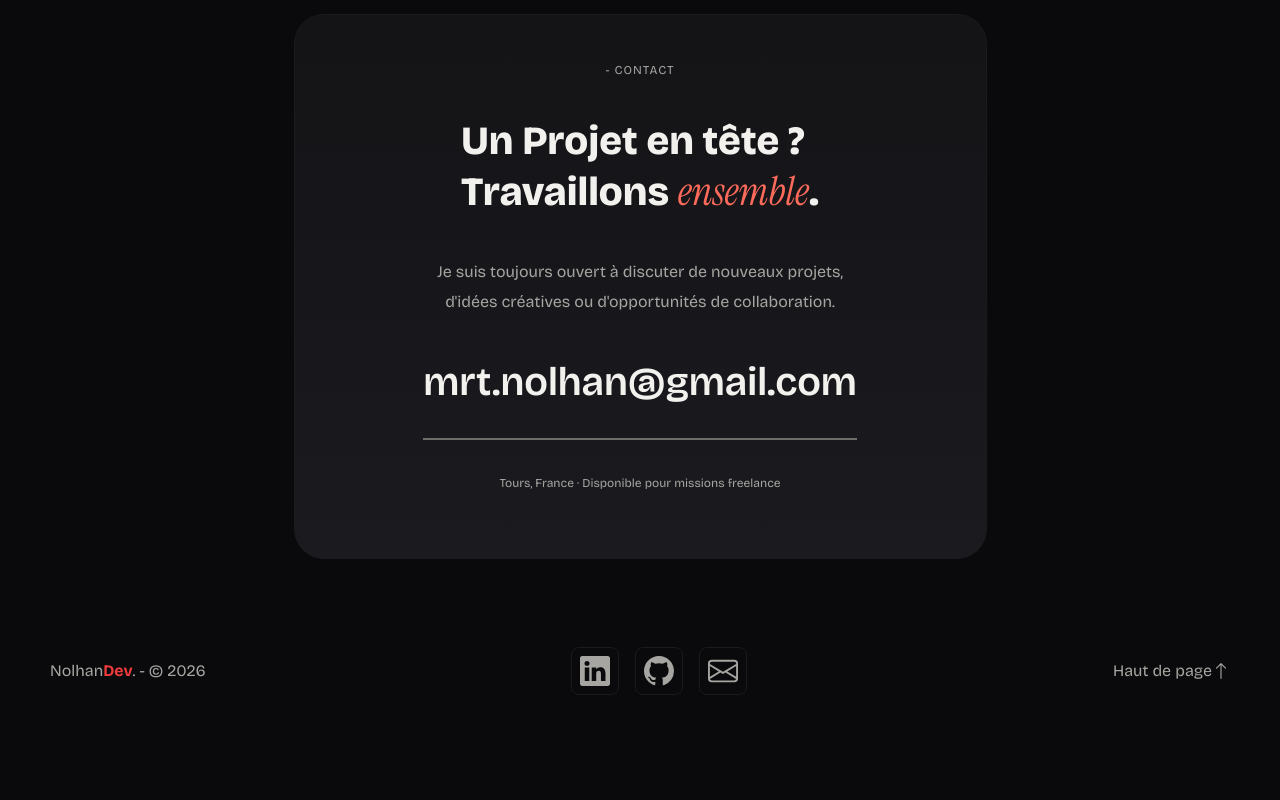
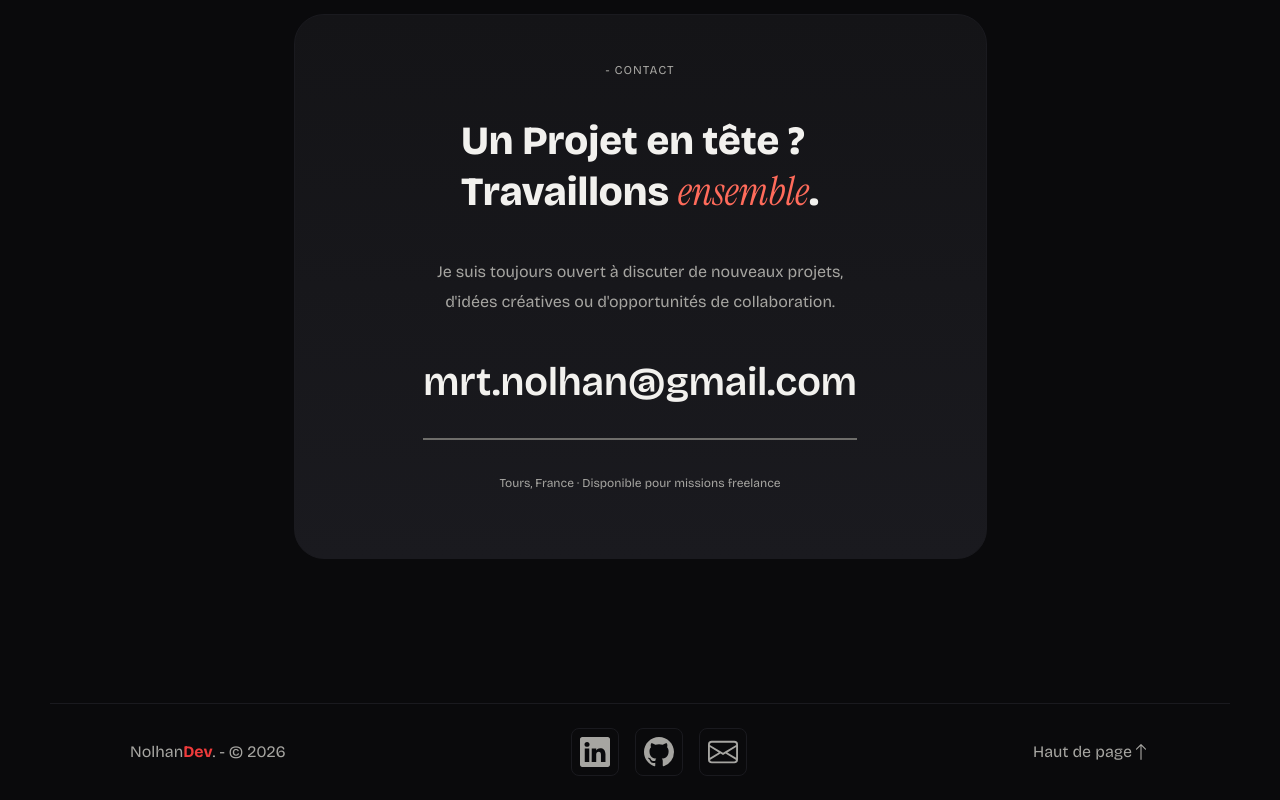
Before and after one commit to MNolhan/Nolhan-Portfolio, a React (Vite) app in the folder Frontend-Portfolio/: page / in a window 1280 px wide. Shown: the part 5190-5990 px from the top of the page. Before the commit the page ends 5909 px from the top, so only its background shows below. Built offline with nearby package versions, Linux system fonts and the light colour scheme; no server answers.

Commit message:
Feat : Mise à jour du style du Footer

```diff
--- a/Frontend-Portfolio/src/v2/components/layouts/footer.jsx
+++ b/Frontend-Portfolio/src/v2/components/layouts/footer.jsx
@@ -5,7 +5,7 @@ import ArrowUpIcon from '../Icon/arrowup-icon';
 
 export default function Footer() {
     return (
-        <div className="navcontainer">
+        <div className="footercontainer">
             <footer className="footer" id="footer">
 
                 <div className="footer__credit">
--- a/Frontend-Portfolio/src/v2/styles/abstratcs/__container.scss
+++ b/Frontend-Portfolio/src/v2/styles/abstratcs/__container.scss
@@ -76,6 +76,22 @@
     }
 }
 
+.footercontainer {
+    width: 100%;
+    max-width: 1400px;
+    margin: 5rem auto 0 auto;
+    padding: 0 50px;
+
+    @media (max-width: $tabletScreen)  {
+        max-width: $mobileScreen;
+        padding: 0 24px;
+    }
+
+    @media (max-width: $mobileScreen)  {
+        padding: 0 20px;
+    }
+}
+
 .authcontainer {
     width: 100%;
     max-width: $DesktopScreen + 575px;
--- a/Frontend-Portfolio/src/v2/styles/layouts/__footer.scss
+++ b/Frontend-Portfolio/src/v2/styles/layouts/__footer.scss
@@ -5,8 +5,9 @@
     flex-wrap: wrap;
     justify-content: space-between;
     align-items: center;
+    border-top: 1px solid $surface-2;
     gap: 1rem 2rem;
-    padding: 1.5rem 0;
+    padding: 1.5rem 5rem;
     background-color: rgba($bg, 0.5);
 
     &__credit {
```
